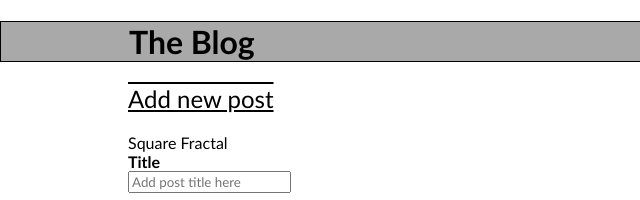
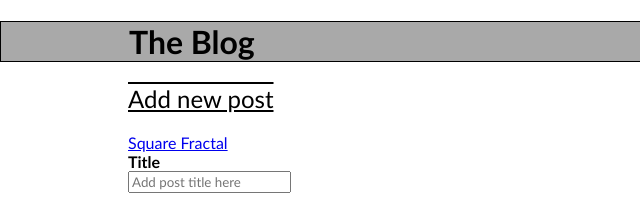
Before and after one commit to szsed/szsed.github.io, a plain HTML site: page index.html in a window 1280 px wide. Shown: the top 200 px of the page, 0-640 px from the left. Drawn offline with Linux system fonts and the light colour scheme.

Commit message:
square fractal fixed anchor

```diff
--- a/index.html
+++ b/index.html
@@ -17,7 +17,7 @@
                 Add new post
             </h2>
 
-            <a src = "./square-fractal.html">Square Fractal</a>
+            <a href = "./square-fractal.html">Square Fractal</a>
 
             <div>
                 <form>
```
